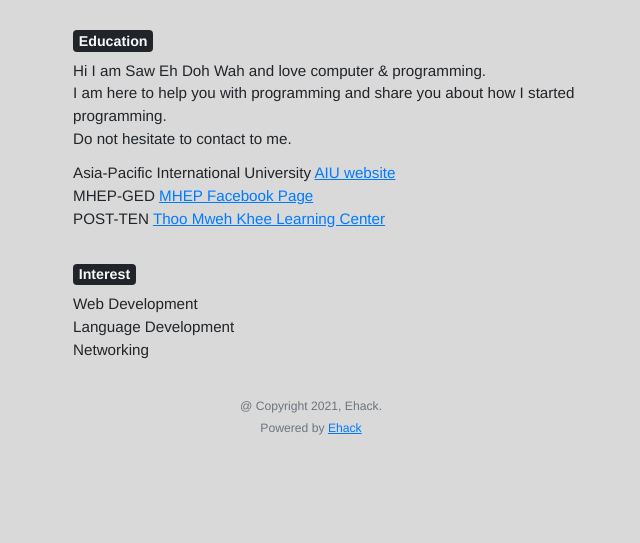
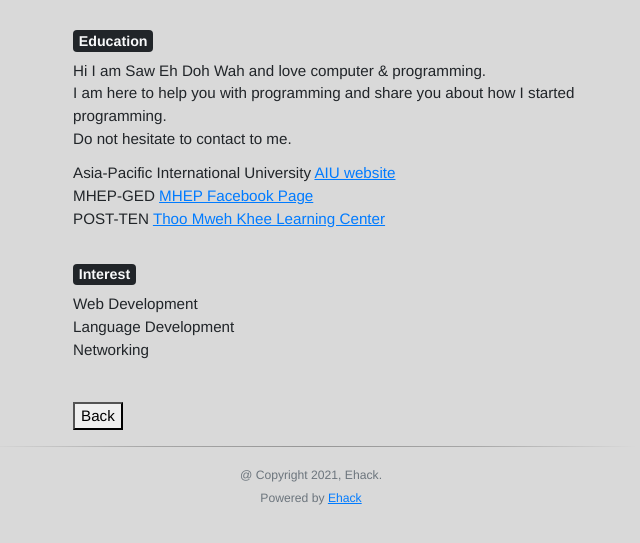
Before and after one commit to EhDohWah/Karen_Tech_Guy, a plain HTML site: page index.html in a window 1280 px wide. Shown: the part 233-776 px from the top of the page, without its empty margins (329-969 px from the left). Drawn offline with Linux system fonts and the light colour scheme.

Commit message:
Added back button

```diff
--- a/index.html
+++ b/index.html
@@ -7,6 +7,7 @@
     <meta name="viewport" content="width=device-width, initial-scale=1, shrink-to-fit=no">
     <link rel="stylesheet" href="https://use.fontawesome.com/releases/v5.0.7/css/all.css">
     <link rel="stylesheet" href="style/style.css">
+    <script src="/js/script.js"></script>
     <title>@DohWah</title>
 </head>
 <body>
@@ -86,7 +87,7 @@
                                     <a href="https://www.thoomwehkheeschool.org/">Thoo Mweh Khee Learning Center</a>
                                 </li>
                             </ul>
-                    </div>
+                        </div>
                     <div class="pb-3">
                         <h5><span class="badge category text-capitalize">Interest</span></h5>
                             <ul class="list-unstyled">
@@ -104,13 +105,21 @@
                                 </li>
                             </ul>
                     </div>
-
                 </div>
             </div>
         </div>
     </div>
 
-
+         <div class="container">
+                <div class="pl-sm-4 ml-sm-5 pt-2">
+                    <div class="row">
+                        <div class="col-12">
+                            <button onclick="goback()" class="button">Back</button>
+                        </div>
+                    </div>
+                </div>
+            </div>
+          <hr>
 
 
 <!-- Thi is footer-->
```
